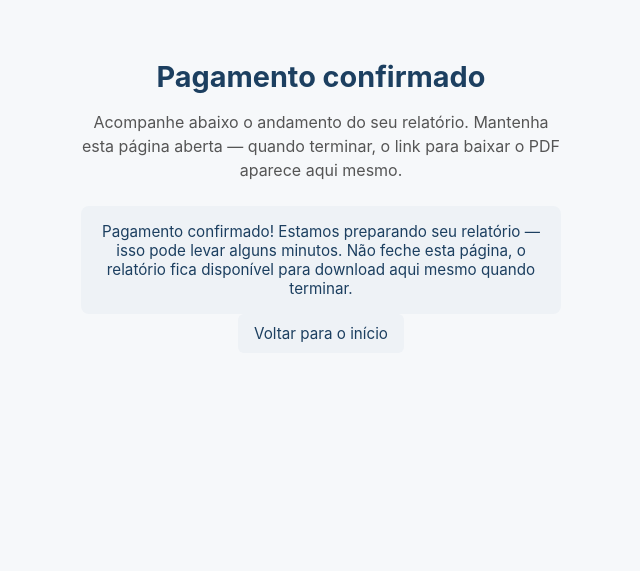
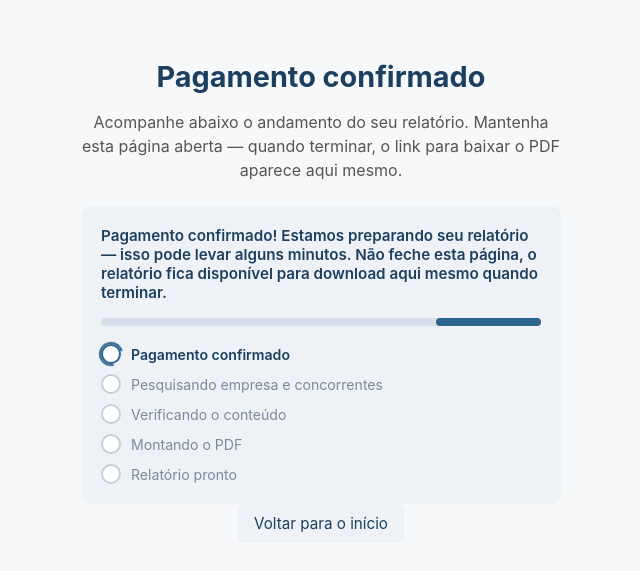
Before and after one commit to ejgalliano/portal-analise-concorrencia, a FastAPI app: page /pedidos/1/sucesso in a window 1280 px wide. Shown: the top 571 px of the page, without its empty margins (319-959 px from the left). Run offline with FastAPI, Linux system fonts and the light colour scheme.

Commit message:
Melhora a tela de espera: barra de progresso animada e lista de etapas
Antes o cliente via só um texto estático trocando de frase sem nenhum
indício visual de que o sistema estava processando. Agora mostra:
- barra de progresso indeterminada (animação contínua, já que não dá
  pra prever o tempo exato de uma pesquisa com IA)
- lista das etapas (pesquisando / verificando / montando PDF / pronto)
  com check nas concluídas e spinner na atual
- estado de erro visualmente diferenciado (vermelho, sem animação)

Só CSS/JS (style.css e retorno.js) — nenhuma mudança de backend.

```diff
--- a/app/static/retorno.js
+++ b/app/static/retorno.js
@@ -21,9 +21,61 @@ const mensagensStatus = {
   erro: "Ocorreu um erro ao gerar o relatório. Nossa equipe foi notificada e vai te retornar.",
 };
 
-function mostrarStatus(texto) {
+// Etapas visíveis para o cliente — intencionalmente mais simples que os
+// status internos do pedido (aguardando_pagamento/pago/recebido viram só
+// "Pagamento confirmado" aqui, não precisam de uma etapa própria).
+const ETAPAS = [
+  { chave: "pagamento", rotulo: "Pagamento confirmado" },
+  { chave: "pesquisando", rotulo: "Pesquisando empresa e concorrentes" },
+  { chave: "verificando", rotulo: "Verificando o conteúdo" },
+  { chave: "gerando_documento", rotulo: "Montando o PDF" },
+  { chave: "pronto", rotulo: "Relatório pronto" },
+];
+
+const INDICE_ETAPA = {
+  aguardando_pagamento: 0,
+  pago: 0,
+  recebido: 0,
+  pesquisando: 1,
+  verificando: 2,
+  gerando_documento: 3,
+  pronto: 4,
+};
+
+function montarEsqueletoStatus() {
+  statusBox.innerHTML = `
+    <div class="status-texto" id="status-texto"></div>
+    <div class="barra-progresso"><div class="barra-progresso-preenchimento"></div></div>
+    <ul class="etapas" id="lista-etapas"></ul>
+  `;
+}
+
+function mostrarStatus(texto, statusAtual) {
   statusBox.hidden = false;
-  statusBox.textContent = texto;
+  statusBox.classList.toggle("status-erro", statusAtual === "erro");
+
+  if (!document.getElementById("status-texto")) {
+    montarEsqueletoStatus();
+  }
+
+  document.getElementById("status-texto").textContent = texto;
+
+  const indiceAtual = statusAtual in INDICE_ETAPA ? INDICE_ETAPA[statusAtual] : -1;
+  const lista = document.getElementById("lista-etapas");
+  lista.innerHTML = ETAPAS.map((etapa, i) => {
+    let classe = "etapa";
+    let marca = "";
+    if (statusAtual === "erro" && i === indiceAtual) {
+      classe += " erro";
+      marca = "!";
+    } else if (i < indiceAtual || statusAtual === "pronto" && i <= indiceAtual) {
+      classe += " concluida";
+      marca = "✓";
+    } else if (i === indiceAtual) {
+      classe += " atual";
+    }
+    return `<li class="${classe}"><span class="etapa-marca">${marca}</span><span>${etapa.rotulo}</span></li>`;
+  }).join("");
 }
 
 function mostrarDownload(pedido) {
@@ -45,7 +97,7 @@ async function consultarStatus(pedidoId) {
   }
   const pedido = await resp.json();
 
-  mostrarStatus(mensagensStatus[pedido.status] || pedido.status);
+  mostrarStatus(mensagensStatus[pedido.status] || pedido.status, pedido.status);
 
   if (pedido.status === "pronto") {
     mostrarDownload(pedido);
@@ -57,9 +109,17 @@ async function consultarStatus(pedidoId) {
   }
 }
 
+const STATUS_INICIAL_POR_RESULTADO = {
+  sucesso: "pago",
+  pendente: "aguardando_pagamento",
+};
+
 if (window.__pedidoId) {
-  mostrarStatus(mensagensIniciais[window.__resultado] || "Consultando status do pedido...");
   if (window.__resultado !== "falha") {
+    mostrarStatus(
+      mensagensIniciais[window.__resultado] || "Consultando status do pedido...",
+      STATUS_INICIAL_POR_RESULTADO[window.__resultado] || "aguardando_pagamento",
+    );
     consultarStatus(window.__pedidoId);
   }
 }
--- a/app/static/style.css
+++ b/app/static/style.css
@@ -131,12 +131,122 @@ input[type="email"] {
 
 .status-pedido {
   margin-top: 24px;
-  padding: 16px;
-  border-radius: 8px;
+  padding: 20px;
+  border-radius: 10px;
   background: #eef2f6;
   color: var(--azul);
   font-size: 0.95rem;
+  text-align: left;
 }
+
+.status-pedido.status-erro {
+  background: #fdecec;
+  color: #8a2c22;
+}
+
+.status-texto {
+  font-weight: 600;
+  margin-bottom: 16px;
+}
+
+/* Barra indeterminada — não sabemos quanto falta, só que está rodando. */
+.barra-progresso {
+  position: relative;
+  height: 8px;
+  border-radius: 999px;
+  background: #d7e0ea;
+  overflow: hidden;
+  margin-bottom: 18px;
+}
+
+.barra-progresso-preenchimento {
+  position: absolute;
+  top: 0;
+  left: 0;
+  height: 100%;
+  width: 40%;
+  border-radius: 999px;
+  background: var(--azul-claro);
+  animation: deslizar 1.4s ease-in-out infinite;
+}
+
+.status-erro .barra-progresso-preenchimento { animation: none; width: 0; }
+
+@keyframes deslizar {
+  0%   { left: -40%; }
+  100% { left: 100%; }
+}
+
+.etapas {
+  list-style: none;
+  margin: 0;
+  padding: 0;
+  display: flex;
+  flex-direction: column;
+  gap: 10px;
+}
+
+.etapa {
+  display: flex;
+  align-items: center;
+  gap: 10px;
+  font-size: 0.88rem;
+  color: #7c8a9a;
+}
+
+.etapa-marca {
+  flex: none;
+  width: 20px;
+  height: 20px;
+  border-radius: 50%;
+  border: 2px solid #c3cedb;
+  display: flex;
+  align-items: center;
+  justify-content: center;
+  font-size: 0.7rem;
+  background: #fff;
+}
+
+.etapa.concluida {
+  color: var(--azul);
+}
+
+.etapa.concluida .etapa-marca {
+  background: var(--azul-claro);
+  border-color: var(--azul-claro);
+  color: #fff;
+}
+
+.etapa.atual {
+  color: var(--azul);
+  font-weight: 600;
+}
+
+.etapa.atual .etapa-marca {
+  border-color: var(--azul-claro);
+  position: relative;
+}
+
+.etapa.atual .etapa-marca::after {
+  content: "";
+  position: absolute;
+  inset: -4px;
+  border-radius: 50%;
+  border: 2px solid var(--azul-claro);
+  border-top-color: transparent;
+  animation: girar 0.9s linear infinite;
+}
+
+@keyframes girar {
+  to { transform: rotate(360deg); }
+}
+
+.etapa.erro .etapa-marca {
+  background: #c0392b;
+  border-color: #c0392b;
+  color: #fff;
+}
+.etapa.erro { color: #8a2c22; }
 
 .download-pedido {
   margin-top: 24px;
```
